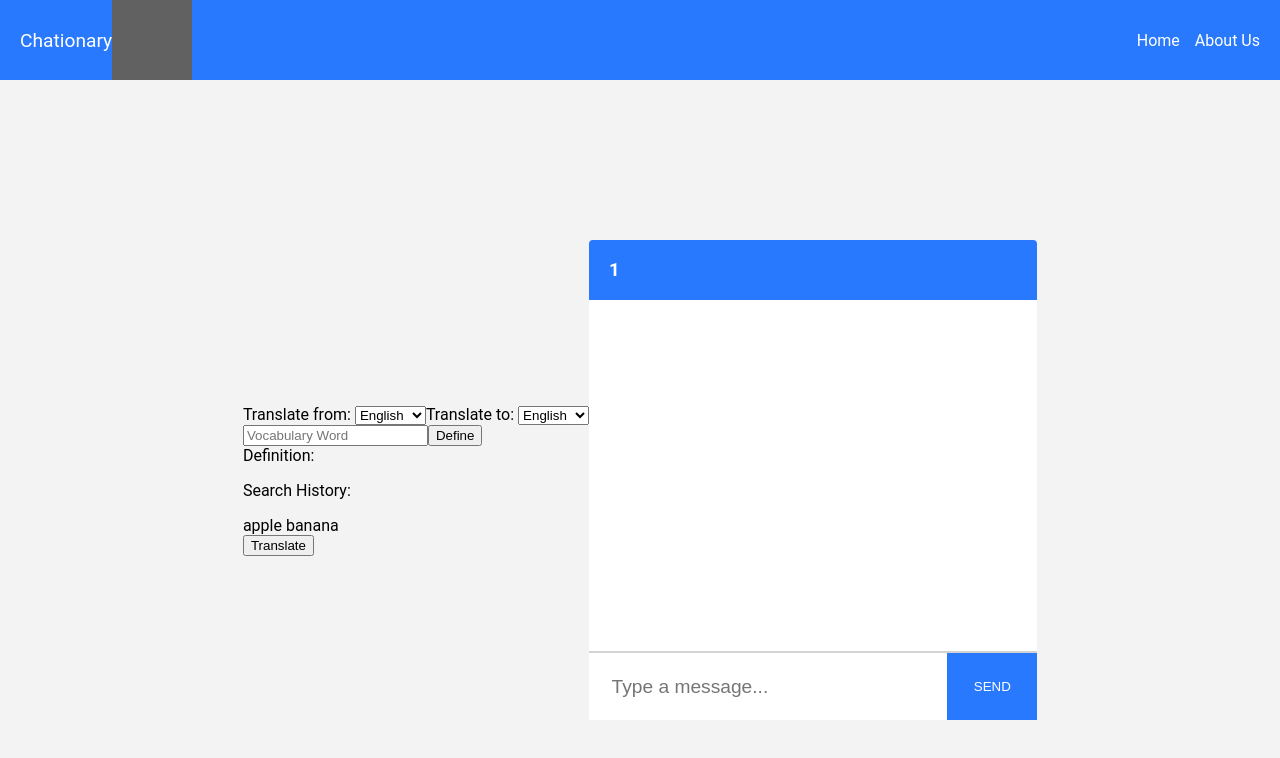
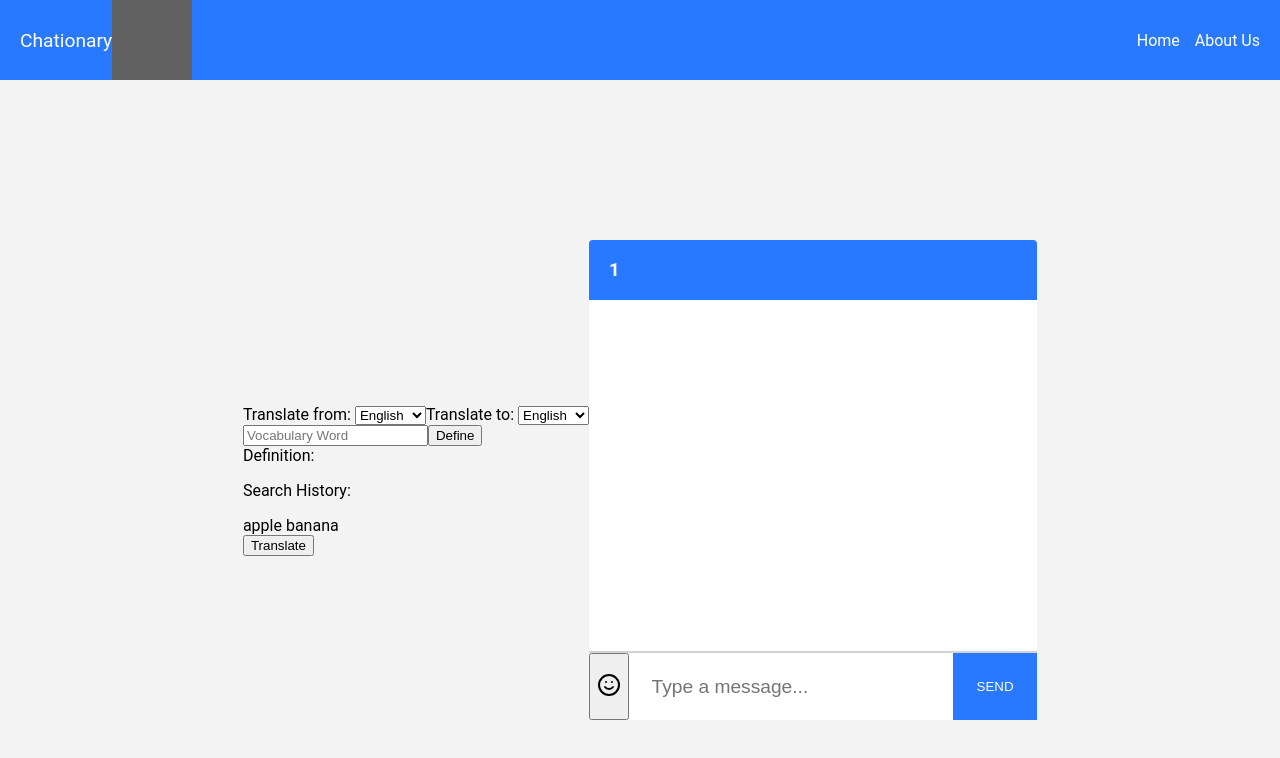
Before and after one commit to Team-Wobbegong/Chationary, a React app: page /chat/1/1 in a window 1280 px wide. Shown: the top 758 px of the page. Built offline with nearby package versions, Linux system fonts and the light colour scheme; grey boxes are pictures that could not be loaded.

Commit message:
add emoji picker

```diff
--- a/package.json
+++ b/package.json
@@ -46,9 +46,11 @@
     "axios": "^0.21.1",
     "cookie-parser": "^1.4.5",
     "cors": "^2.8.5",
+    "emoji-mart": "^3.0.0",
     "express": "^4.17.1",
     "react": "^17.0.1",
     "react-dom": "^17.0.1",
+    "react-feather": "^2.0.9",
     "react-router-dom": "^5.2.0",
     "react-scroll-to-bottom": "^4.0.0",
     "socket.io": "^3.0.4",
--- a/src/components/InputBox.jsx
+++ b/src/components/InputBox.jsx
@@ -1,14 +1,13 @@
-import React from 'react';
-import useInputState from './useInputState';
+import React, { useState } from 'react';
+import useToggle from './useToggle';
+import { Smile } from 'react-feather';
+import { Picker } from 'emoji-mart';
+import 'emoji-mart/css/emoji-mart.css';
 
-const InputBox = ({
-  // newMessage,
-  // setNewMessage,
-  sendNewMessage,
-  setTypingMsg,
-}) => {
+const InputBox = ({ sendNewMessage, setTypingMsg }) => {
   //added customized hook
-  const [newMessage, handleNewMessage, reset] = useInputState('');
+  const [newMessage, setNewMessage] = useState('');
+  const [showEmojiPicker, toggleShowEmojiPicker] = useToggle(false);
 
   const handleKeyPress = (e) => {
     if (e.key === 'Enter') {
@@ -23,22 +22,37 @@ const InputBox = ({
     e.preventDefault();
     sendNewMessage(newMessage);
     //calling reset in the customized hook to set input to ''
-    reset();
+    setNewMessage('');
+  };
+
+  const addEmoji = (emoji) => {
+    setNewMessage((newMessage) => `${newMessage} ${emoji.native} `);
+    toggleShowEmojiPicker();
   };
 
   return (
-    <div className='form'>
+    <div className="inputBoxOuterContainer">
+      <div>{showEmojiPicker && <Picker set="apple" onSelect={addEmoji} />}</div>
+      <div className="form">
+        <button
+          className="toggle-emoji"
+          type="button"
+          onClick={toggleShowEmojiPicker}
+        >
+          <Smile />
+        </button>
         <input
-        className='inputBox'
-        type='text'
-        placeholder='Type a message...'
+          className="inputBox"
+          type="text"
+          placeholder="Type a message..."
           value={newMessage}
-        onChange={handleNewMessage}
+          onChange={(e) => setNewMessage(e.target.value)}
           onKeyPress={handleKeyPress}
         />
-      <button className='sendButton' onClick={handleSendMessage}>
+        <button className="sendButton" onClick={handleSendMessage}>
           Send
         </button>
+      </div>
     </div>
   );
 };
--- a/src/styles/_InputBox.css
+++ b/src/styles/_InputBox.css
@@ -1,6 +1,11 @@
+.inputBoxOuterContainer {
+  display: flex;
+  flex-direction: column;
+}
+
 .form {
   display: flex;
-  border-top: 2px solid #D3D3D3;
+  border-top: 2px solid #d3d3d3;
 }
 
 .inputBox {
@@ -15,7 +20,7 @@
   color: white;
   text-transform: uppercase;
   text-decoration: none;
-  background: #2979FF;
+  background: #2979ff;
   padding: 20px;
   display: inline-block;
   border: none;
```
Also changed, not shown: src/components/API.jsx (deleted, +0 -11 lines), src/components/ChatBoard.jsx (deleted, +0 -15 lines), src/components/Emoji.jsx (added, +14 -0 lines), 1 other file (tests, documents, lock files or other folders). Lines whose indentation alone changed are shown as unchanged.
